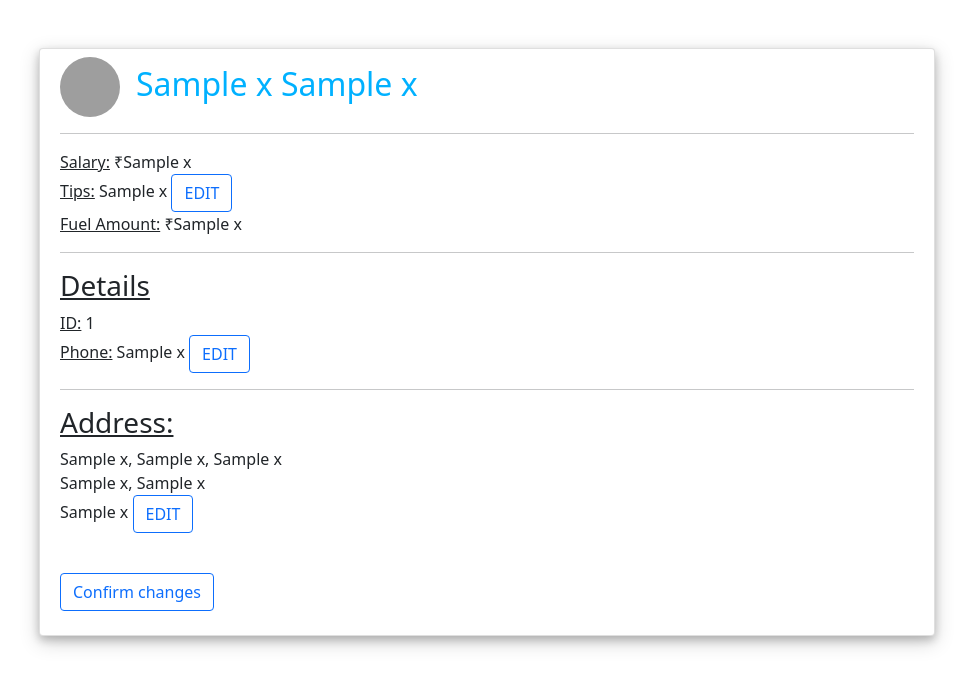
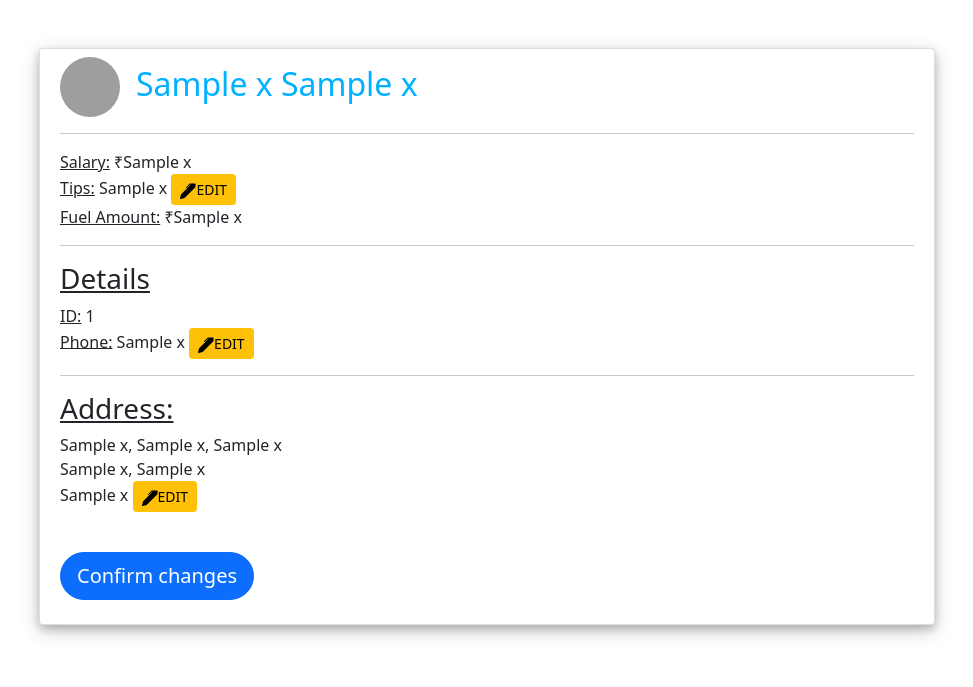
Before and after one commit to nandikajain/Khidmat, a Flask app: template templates/deliveryEditProfile.html in a window 1280 px wide. Shown: the part 76-763 px from the top of the page, without its empty margins (153-1126 px from the left). Run offline with Flask 2, Linux system fonts and the light colour scheme; the template is opened without the code that fills it: most values are stand-ins (such as "Sample title", 1, 10 or a date in 2020); grey boxes are pictures that could not be loaded.

Commit message:
edit profile ui changes

```diff
--- a/app.py
+++ b/app.py
@@ -148,7 +148,6 @@ def management_prof():
     else:
         return redirect(url_for("login"))
 
-#todo
 @app.route("/management/profile/edit", methods= ["POST", "GET"])
 def management_prof_edit():
     if "user" in session:
@@ -226,7 +225,6 @@ def delivery_profile():
     else:
         return redirect(url_for("login"))
 
-#todo
 @app.route("/delivery/profile/edit", methods= ["POST", "GET"])
 def delivery_prof_edit():
     if "user" in session:
--- a/templates/deliveryEditProfile.html
+++ b/templates/deliveryEditProfile.html
@@ -12,7 +12,10 @@ Profile
 	<hr>
 	<p class="m-0"><span style="text-decoration: underline;">Salary:</span> ₹{{i[4]}}</p>
 	<p class="m-0"> <span style="text-decoration: underline;">Tips:</span> {{i[13]}}
-		<button type="button" onclick="edit_tip();" class="btn btn-outline-primary">EDIT</button>
+		<button type="button" onclick="edit_tip();" class="btn btn-warning btn-sm">
+			<svg xmlns="http://www.w3.org/2000/svg" width="16" height="16" fill="currentColor" class="bi bi-pen-fill" viewBox="0 0 16 16">
+				<path d="m13.498.795.149-.149a1.207 1.207 0 1 1 1.707 1.708l-.149.148a1.5 1.5 0 0 1-.059 2.059L4.854 14.854a.5.5 0 0 1-.233.131l-4 1a.5.5 0 0 1-.606-.606l1-4a.5.5 0 0 1 .131-.232l9.642-9.642a.5.5 0 0 0-.642.056L6.854 4.854a.5.5 0 1 1-.708-.708L9.44.854A1.5 1.5 0 0 1 11.5.796a1.5 1.5 0 0 1 1.998-.001z"/>
+			  </svg>EDIT</button>
 		<input type="text" name="tip" id="tip" style="display: none;" />
 	</p>
 	<p class="m-0"> <span style="text-decoration: underline;">Fuel Amount:</span> ₹{{i[15]}}</p>
@@ -20,7 +23,10 @@ Profile
 	<h3  style="text-decoration: underline;">Details</h3>
 	<p class="m-0"> <span style="text-decoration: underline;">ID:</span> {{i[0]}} </p>
 	<p class="m-0"> <span style="text-decoration: underline;">Phone:</span>  {{i[3]}}
-		<button type="button" onclick="edit_phone_no();" class="btn btn-outline-primary">EDIT</button>
+		<button type="button" onclick="edit_phone_no();" class="btn btn-warning btn-sm">
+			<svg xmlns="http://www.w3.org/2000/svg" width="16" height="16" fill="currentColor" class="bi bi-pen-fill" viewBox="0 0 16 16">
+				<path d="m13.498.795.149-.149a1.207 1.207 0 1 1 1.707 1.708l-.149.148a1.5 1.5 0 0 1-.059 2.059L4.854 14.854a.5.5 0 0 1-.233.131l-4 1a.5.5 0 0 1-.606-.606l1-4a.5.5 0 0 1 .131-.232l9.642-9.642a.5.5 0 0 0-.642.056L6.854 4.854a.5.5 0 1 1-.708-.708L9.44.854A1.5 1.5 0 0 1 11.5.796a1.5 1.5 0 0 1 1.998-.001z"/>
+			  </svg>EDIT</button>
 		<input type="text" name="phone_no" id="phone_no" style="display: none;" />
 	</p>
 	<hr>
@@ -28,7 +34,10 @@ Profile
 	<p class="m-0"> {{i[6]}}, {{i[7]}}, {{i[8]}}</p>
 	<p class="m-0"> {{i[9]}}, {{i[10]}}</p>
 	<p class="m-0"> {{i[11]}}
-		<button type="button" onclick= "edit_address();" class="btn btn-outline-primary">EDIT</button>
+		<button type="button" onclick= "edit_address();" class="btn btn-warning btn-sm">
+			<svg xmlns="http://www.w3.org/2000/svg" width="16" height="16" fill="currentColor" class="bi bi-pen-fill" viewBox="0 0 16 16">
+				<path d="m13.498.795.149-.149a1.207 1.207 0 1 1 1.707 1.708l-.149.148a1.5 1.5 0 0 1-.059 2.059L4.854 14.854a.5.5 0 0 1-.233.131l-4 1a.5.5 0 0 1-.606-.606l1-4a.5.5 0 0 1 .131-.232l9.642-9.642a.5.5 0 0 0-.642.056L6.854 4.854a.5.5 0 1 1-.708-.708L9.44.854A1.5 1.5 0 0 1 11.5.796a1.5 1.5 0 0 1 1.998-.001z"/>
+			  </svg>EDIT</button>
 	</p>
 
 	<p> <label id = "hNo_label" style="display: none;"> House No.</label>
@@ -52,7 +61,7 @@ Profile
 			</p>
 			<p>
 				<br>
-				<input type="submit" value="Confirm changes" class="btn btn-outline-primary" />
+				<input type="submit" value="Confirm changes" class="btn btn-primary btn-lg" style="border-radius:30px"/>
 			</p>
 	</form>
 {% endfor %}
```
Also changed, not shown: templates/managementEditProfile.html (+9 -3 lines).
